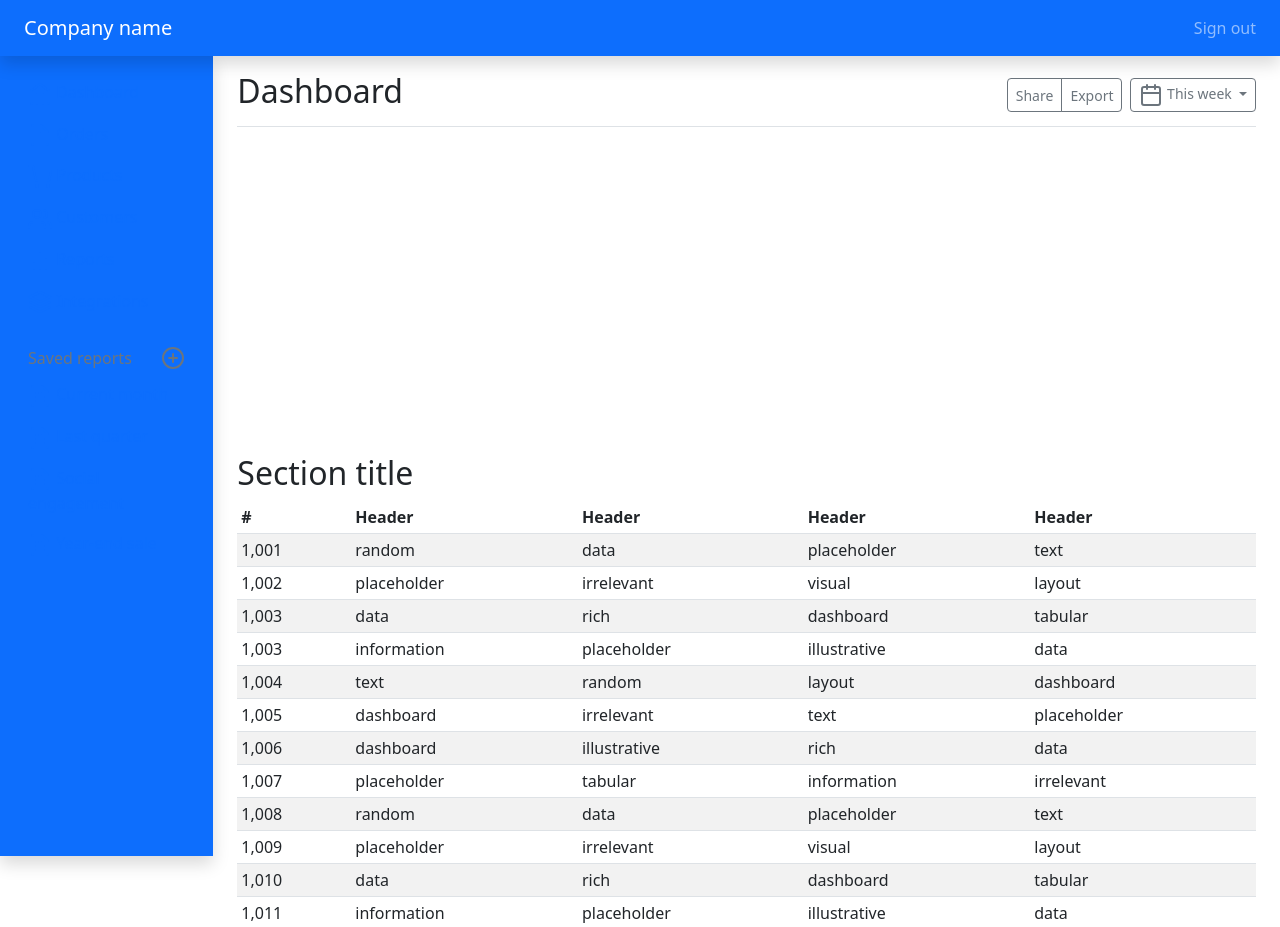
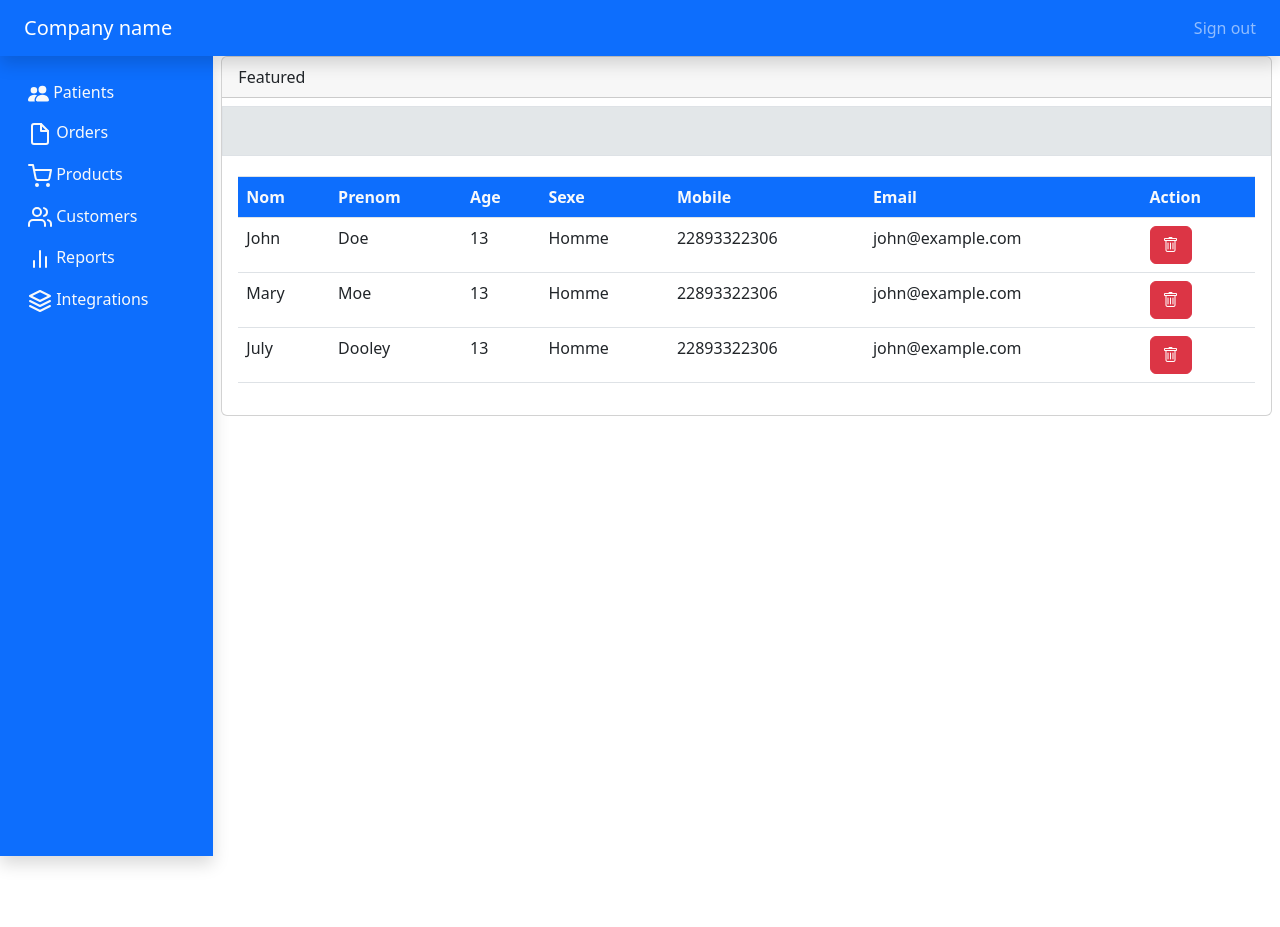
Before and after one commit to Steve-karabou/hospital, an Angular app: page / in a window 1280 px wide. Shown: the top 927 px of the page. After the commit the page ends 800 px from the top, so only its background shows below. Built offline with nearby package versions, Linux system fonts and the light colour scheme.

Commit message:
component patient

```diff
--- a/src/app/app-routing.module.ts
+++ b/src/app/app-routing.module.ts
@@ -1,7 +1,8 @@
 import { NgModule } from '@angular/core';
 import { RouterModule, Routes } from '@angular/router';
+import { DisplayPatientsComponent } from './patients/display-patients/display-patients.component';
 
-const routes: Routes = [];
+const routes: Routes = [{path:'', component: DisplayPatientsComponent}];
 
 @NgModule({
   imports: [RouterModule.forRoot(routes)],
--- a/src/app/app.component.html
+++ b/src/app/app.component.html
@@ -17,223 +17,49 @@
       <div class="position-sticky pt-3">
         <ul class="nav flex-column">
           <li class="nav-item">
-            <a class="nav-link active" aria-current="page" href="#">
-              <svg xmlns="http://www.w3.org/2000/svg" width="24" height="24" viewBox="0 0 24 24" fill="none" stroke="currentColor" stroke-width="2" stroke-linecap="round" stroke-linejoin="round" class="feather feather-home" aria-hidden="true"><path d="M3 9l9-7 9 7v11a2 2 0 0 1-2 2H5a2 2 0 0 1-2-2z"></path><polyline points="9 22 9 12 15 12 15 22"></polyline></svg>
-              Dashboard
+            <a class="nav-link text-light active" aria-current="page" href="#">
+              <svg xmlns="http://www.w3.org/2000/svg" width="21" height="21" fill="currentColor" class="bi bi-people-fill" viewBox="0 0 16 16">
+                <path d="M7 14s-1 0-1-1 1-4 5-4 5 3 5 4-1 1-1 1H7Zm4-6a3 3 0 1 0 0-6 3 3 0 0 0 0 6Zm-5.784 6A2.238 2.238 0 0 1 5 13c0-1.355.68-2.75 1.936-3.72A6.325 6.325 0 0 0 5 9c-4 0-5 3-5 4s1 1 1 1h4.216ZM4.5 8a2.5 2.5 0 1 0 0-5 2.5 2.5 0 0 0 0 5Z"/>
+              </svg>
+              Patients
             </a>
           </li>
           <li class="nav-item">
-            <a class="nav-link" href="#">
+            <a class="nav-link text-light" href="#">
               <svg xmlns="http://www.w3.org/2000/svg" width="24" height="24" viewBox="0 0 24 24" fill="none" stroke="currentColor" stroke-width="2" stroke-linecap="round" stroke-linejoin="round" class="feather feather-file" aria-hidden="true"><path d="M13 2H6a2 2 0 0 0-2 2v16a2 2 0 0 0 2 2h12a2 2 0 0 0 2-2V9z"></path><polyline points="13 2 13 9 20 9"></polyline></svg>
               Orders
             </a>
           </li>
           <li class="nav-item">
-            <a class="nav-link" href="#">
+            <a class="nav-link text-light" href="#">
               <svg xmlns="http://www.w3.org/2000/svg" width="24" height="24" viewBox="0 0 24 24" fill="none" stroke="currentColor" stroke-width="2" stroke-linecap="round" stroke-linejoin="round" class="feather feather-shopping-cart" aria-hidden="true"><circle cx="9" cy="21" r="1"></circle><circle cx="20" cy="21" r="1"></circle><path d="M1 1h4l2.68 13.39a2 2 0 0 0 2 1.61h9.72a2 2 0 0 0 2-1.61L23 6H6"></path></svg>
               Products
             </a>
           </li>
           <li class="nav-item">
-            <a class="nav-link" href="#">
+            <a class="nav-link text-light" href="#">
               <svg xmlns="http://www.w3.org/2000/svg" width="24" height="24" viewBox="0 0 24 24" fill="none" stroke="currentColor" stroke-width="2" stroke-linecap="round" stroke-linejoin="round" class="feather feather-users" aria-hidden="true"><path d="M17 21v-2a4 4 0 0 0-4-4H5a4 4 0 0 0-4 4v2"></path><circle cx="9" cy="7" r="4"></circle><path d="M23 21v-2a4 4 0 0 0-3-3.87"></path><path d="M16 3.13a4 4 0 0 1 0 7.75"></path></svg>
               Customers
             </a>
           </li>
           <li class="nav-item">
-            <a class="nav-link" href="#">
+            <a class="nav-link text-light" href="#">
               <svg xmlns="http://www.w3.org/2000/svg" width="24" height="24" viewBox="0 0 24 24" fill="none" stroke="currentColor" stroke-width="2" stroke-linecap="round" stroke-linejoin="round" class="feather feather-bar-chart-2" aria-hidden="true"><line x1="18" y1="20" x2="18" y2="10"></line><line x1="12" y1="20" x2="12" y2="4"></line><line x1="6" y1="20" x2="6" y2="14"></line></svg>
               Reports
             </a>
           </li>
           <li class="nav-item">
-            <a class="nav-link" href="#">
+            <a class="nav-link text-light" href="#">
               <svg xmlns="http://www.w3.org/2000/svg" width="24" height="24" viewBox="0 0 24 24" fill="none" stroke="currentColor" stroke-width="2" stroke-linecap="round" stroke-linejoin="round" class="feather feather-layers" aria-hidden="true"><polygon points="12 2 2 7 12 12 22 7 12 2"></polygon><polyline points="2 17 12 22 22 17"></polyline><polyline points="2 12 12 17 22 12"></polyline></svg>
               Integrations
-            </a>
-          </li>
-        </ul>
-
-        <h6 class="sidebar-heading d-flex justify-content-between align-items-center px-3 mt-4 mb-1 text-muted">
-          <span>Saved reports</span>
-          <a class="link-secondary" href="#" aria-label="Add a new report">
-            <svg xmlns="http://www.w3.org/2000/svg" width="24" height="24" viewBox="0 0 24 24" fill="none" stroke="currentColor" stroke-width="2" stroke-linecap="round" stroke-linejoin="round" class="feather feather-plus-circle" aria-hidden="true"><circle cx="12" cy="12" r="10"></circle><line x1="12" y1="8" x2="12" y2="16"></line><line x1="8" y1="12" x2="16" y2="12"></line></svg>
-          </a>
-        </h6>
-        <ul class="nav flex-column mb-2">
-          <li class="nav-item">
-            <a class="nav-link" href="#">
-              <svg xmlns="http://www.w3.org/2000/svg" width="24" height="24" viewBox="0 0 24 24" fill="none" stroke="currentColor" stroke-width="2" stroke-linecap="round" stroke-linejoin="round" class="feather feather-file-text" aria-hidden="true"><path d="M14 2H6a2 2 0 0 0-2 2v16a2 2 0 0 0 2 2h12a2 2 0 0 0 2-2V8z"></path><polyline points="14 2 14 8 20 8"></polyline><line x1="16" y1="13" x2="8" y2="13"></line><line x1="16" y1="17" x2="8" y2="17"></line><polyline points="10 9 9 9 8 9"></polyline></svg>
-              Current month
-            </a>
-          </li>
-          <li class="nav-item">
-            <a class="nav-link" href="#">
-              <svg xmlns="http://www.w3.org/2000/svg" width="24" height="24" viewBox="0 0 24 24" fill="none" stroke="currentColor" stroke-width="2" stroke-linecap="round" stroke-linejoin="round" class="feather feather-file-text" aria-hidden="true"><path d="M14 2H6a2 2 0 0 0-2 2v16a2 2 0 0 0 2 2h12a2 2 0 0 0 2-2V8z"></path><polyline points="14 2 14 8 20 8"></polyline><line x1="16" y1="13" x2="8" y2="13"></line><line x1="16" y1="17" x2="8" y2="17"></line><polyline points="10 9 9 9 8 9"></polyline></svg>
-              Last quarter
-            </a>
-          </li>
-          <li class="nav-item">
-            <a class="nav-link" href="#">
-              <svg xmlns="http://www.w3.org/2000/svg" width="24" height="24" viewBox="0 0 24 24" fill="none" stroke="currentColor" stroke-width="2" stroke-linecap="round" stroke-linejoin="round" class="feather feather-file-text" aria-hidden="true"><path d="M14 2H6a2 2 0 0 0-2 2v16a2 2 0 0 0 2 2h12a2 2 0 0 0 2-2V8z"></path><polyline points="14 2 14 8 20 8"></polyline><line x1="16" y1="13" x2="8" y2="13"></line><line x1="16" y1="17" x2="8" y2="17"></line><polyline points="10 9 9 9 8 9"></polyline></svg>
-              Social engagement
-            </a>
-          </li>
-          <li class="nav-item">
-            <a class="nav-link" href="#">
-              <svg xmlns="http://www.w3.org/2000/svg" width="24" height="24" viewBox="0 0 24 24" fill="none" stroke="currentColor" stroke-width="2" stroke-linecap="round" stroke-linejoin="round" class="feather feather-file-text" aria-hidden="true"><path d="M14 2H6a2 2 0 0 0-2 2v16a2 2 0 0 0 2 2h12a2 2 0 0 0 2-2V8z"></path><polyline points="14 2 14 8 20 8"></polyline><line x1="16" y1="13" x2="8" y2="13"></line><line x1="16" y1="17" x2="8" y2="17"></line><polyline points="10 9 9 9 8 9"></polyline></svg>
-              Year-end sale
             </a>
           </li>
         </ul>
       </div>
     </nav>
 
-    <main class="col-md-9 ms-sm-auto col-lg-10 px-md-4"><div class="chartjs-size-monitor"><div class="chartjs-size-monitor-expand"><div class=""></div></div><div class="chartjs-size-monitor-shrink"><div class=""></div></div></div>
-      <div class="d-flex justify-content-between flex-wrap flex-md-nowrap align-items-center pt-3 pb-2 mb-3 border-bottom">
-        <h1 class="h2">Dashboard</h1>
-        <div class="btn-toolbar mb-2 mb-md-0">
-          <div class="btn-group me-2">
-            <button type="button" class="btn btn-sm btn-outline-secondary">Share</button>
-            <button type="button" class="btn btn-sm btn-outline-secondary">Export</button>
-          </div>
-          <button type="button" class="btn btn-sm btn-outline-secondary dropdown-toggle">
-            <svg xmlns="http://www.w3.org/2000/svg" width="24" height="24" viewBox="0 0 24 24" fill="none" stroke="currentColor" stroke-width="2" stroke-linecap="round" stroke-linejoin="round" class="feather feather-calendar" aria-hidden="true"><rect x="3" y="4" width="18" height="18" rx="2" ry="2"></rect><line x1="16" y1="2" x2="16" y2="6"></line><line x1="8" y1="2" x2="8" y2="6"></line><line x1="3" y1="10" x2="21" y2="10"></line></svg>
-            This week
-          </button>
-        </div>
-      </div>
-
-      <canvas class="my-4 w-100 chartjs-render-monitor" id="myChart" width="661" height="279" style="display: block; width: 661px; height: 279px;"></canvas>
-
-      <h2>Section title</h2>
-      <div class="table-responsive">
-        <table class="table table-striped table-sm">
-          <thead>
-            <tr>
-              <th scope="col">#</th>
-              <th scope="col">Header</th>
-              <th scope="col">Header</th>
-              <th scope="col">Header</th>
-              <th scope="col">Header</th>
-            </tr>
-          </thead>
-          <tbody>
-            <tr>
-              <td>1,001</td>
-              <td>random</td>
-              <td>data</td>
-              <td>placeholder</td>
-              <td>text</td>
-            </tr>
-            <tr>
-              <td>1,002</td>
-              <td>placeholder</td>
-              <td>irrelevant</td>
-              <td>visual</td>
-              <td>layout</td>
-            </tr>
-            <tr>
-              <td>1,003</td>
-              <td>data</td>
-              <td>rich</td>
-              <td>dashboard</td>
-              <td>tabular</td>
-            </tr>
-            <tr>
-              <td>1,003</td>
-              <td>information</td>
-              <td>placeholder</td>
-              <td>illustrative</td>
-              <td>data</td>
-            </tr>
-            <tr>
-              <td>1,004</td>
-              <td>text</td>
-              <td>random</td>
-              <td>layout</td>
-              <td>dashboard</td>
-            </tr>
-            <tr>
-              <td>1,005</td>
-              <td>dashboard</td>
-              <td>irrelevant</td>
-              <td>text</td>
-              <td>placeholder</td>
-            </tr>
-            <tr>
-              <td>1,006</td>
-              <td>dashboard</td>
-              <td>illustrative</td>
-              <td>rich</td>
-              <td>data</td>
-            </tr>
-            <tr>
-              <td>1,007</td>
-              <td>placeholder</td>
-              <td>tabular</td>
-              <td>information</td>
-              <td>irrelevant</td>
-            </tr>
-            <tr>
-              <td>1,008</td>
-              <td>random</td>
-              <td>data</td>
-              <td>placeholder</td>
-              <td>text</td>
-            </tr>
-            <tr>
-              <td>1,009</td>
-              <td>placeholder</td>
-              <td>irrelevant</td>
-              <td>visual</td>
-              <td>layout</td>
-            </tr>
-            <tr>
-              <td>1,010</td>
-              <td>data</td>
-              <td>rich</td>
-              <td>dashboard</td>
-              <td>tabular</td>
-            </tr>
-            <tr>
-              <td>1,011</td>
-              <td>information</td>
-              <td>placeholder</td>
-              <td>illustrative</td>
-              <td>data</td>
-            </tr>
-            <tr>
-              <td>1,012</td>
-              <td>text</td>
-              <td>placeholder</td>
-              <td>layout</td>
-              <td>dashboard</td>
-            </tr>
-            <tr>
-              <td>1,013</td>
-              <td>dashboard</td>
-              <td>irrelevant</td>
-              <td>text</td>
-              <td>visual</td>
-            </tr>
-            <tr>
-              <td>1,014</td>
-              <td>dashboard</td>
-              <td>illustrative</td>
-              <td>rich</td>
-              <td>data</td>
-            </tr>
-            <tr>
-              <td>1,015</td>
-              <td>random</td>
-              <td>tabular</td>
-              <td>information</td>
-              <td>text</td>
-            </tr>
-          </tbody>
-        </table>
-      </div>
+    <main class="col-md-9 ms-sm-auto col-lg-10 px-md-2">
+      <router-outlet></router-outlet>
     </main>
   </div>
 </div>
--- a/src/app/patients/display-patients/display-patients.component.css
+++ b/src/app/patients/display-patients/display-patients.component.css
@@ -0,0 +1,3 @@
+.div-search{
+    background-color: rgb(227, 231, 233);
+}
--- a/src/app/patients/display-patients/display-patients.component.html
+++ b/src/app/patients/display-patients/display-patients.component.html
@@ -1 +1,52 @@
-<p>display-patients works!</p>
+<div class="card">
+    <div class="card-header">
+      Featured
+    </div>
+    <div class="div-search border p-4 mt-2 mb-1"></div>
+    <div class="card-body">
+      <div class="table-responsive-lg">
+        <table class="table table-hover">
+          <thead class="table-bordered bg-primary text-light">
+            <tr>
+              <th>Nom</th>
+              <th>Prenom</th>
+              <th>Age</th>
+              <th>Sexe</th>
+              <th>Mobile</th>
+              <th>Email</th>
+              <th>Action</th>
+            </tr>
+          </thead>
+          <tbody>
+            <tr>
+              <td>John</td>
+              <td>Doe</td>
+              <td>13</td>
+              <td>Homme</td>
+              <td>22893322306</td>
+              <td>john@example.com</td>
+              <td><button class="btn btn-danger" ><i class="bi bi-trash"></i></button></td>
+            </tr>
+            <tr>
+              <td>Mary</td>
+              <td>Moe</td>
+              <td>13</td>
+              <td>Homme</td>
+              <td>22893322306</td>
+              <td>john@example.com</td>
+              <td><button class="btn btn-danger" ><i class="bi bi-trash"></i></button></td>
+            </tr>
+            <tr>
+              <td>July</td>
+              <td>Dooley</td>
+              <td>13</td>
+              <td>Homme</td>
+              <td>22893322306</td>
+              <td>john@example.com</td>
+              <td><button class="btn btn-danger" ><i class="bi bi-trash"></i></button></td>
+            </tr>
+          </tbody>
+        </table>
+      </div>
+    </div>
+  </div>
```
